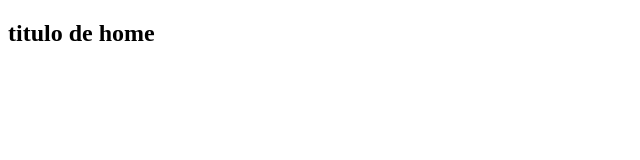
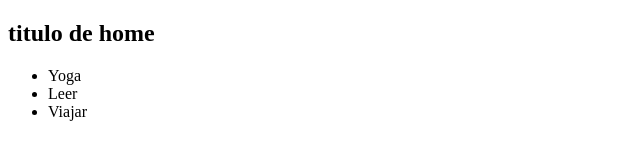
Before and after one commit to LidiaYang99/ejercicio, a plain HTML site: page index.html in a window 1280 px wide. Shown: the whole page, without its empty margins (0-640 px from the left). Drawn offline with Linux system fonts and the light colour scheme.

Commit message:
aficion creada

```diff
--- a/index.html
+++ b/index.html
@@ -10,6 +10,12 @@
 
 <body>
     <h2>titulo de home</h2>
+
+    <ul>
+        <li>Yoga</li>
+        <li>Leer</li>
+        <li>Viajar</li>
+    </ul>
 </body>
 
 </html>
```
